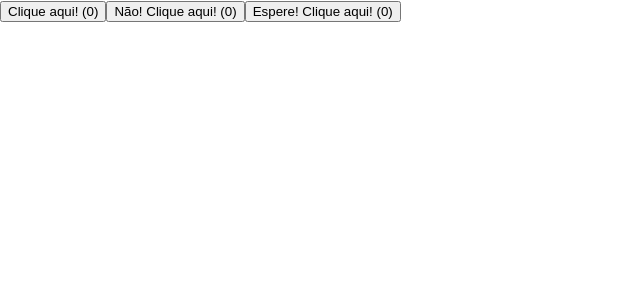
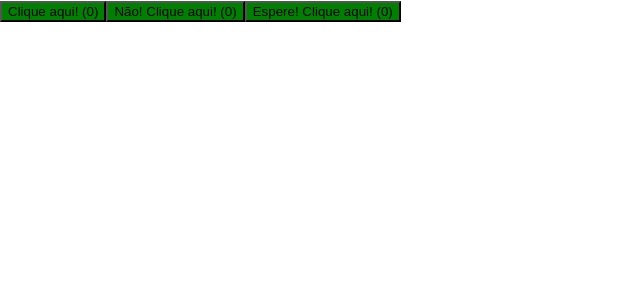
Before and after one commit to julianesilvac75/exercicios-trybe, a React (Create React App) app in the folder front-end/bloco-11-componentes-com-estado-eventos-e-formularios-com-react/dia-1-componentes-com-estado-e-eventos/fancy-buttons/: page / in a window 1280 px wide. Shown: the top 300 px of the page, without its empty margins (0-640 px from the left). Built offline with nearby package versions, Linux system fonts and the light colour scheme.

Commit message:
feat: exercicios de fixacao 8 e 9 - fancy-buttons

```diff
--- a/front-end/bloco-11-componentes-com-estado-eventos-e-formularios-com-react/dia-1-componentes-com-estado-e-eventos/fancy-buttons/src/Button.js
+++ b/front-end/bloco-11-componentes-com-estado-eventos-e-formularios-com-react/dia-1-componentes-com-estado-e-eventos/fancy-buttons/src/Button.js
@@ -9,21 +9,29 @@ class Button extends Component {
         }
     }
 
-    handleClick() {
+    handleClick(event) {
         this.setState((previousState, _props) => ({
             buttonClicks: previousState.buttonClicks + 1
         }));
 
         const { consoleText } = this.props;
+        const backgroundColor = window.getComputedStyle(event.target).getPropertyValue('background-color');
 
         console.log(consoleText);
+        console.log(backgroundColor);
     }
 
     render() {
         const { buttonText } = this.props;
+        const { buttonClicks } = this.state;
 
         return(
-            <button onClick={this.handleClick}>{buttonText} ({this.state.buttonClicks})</button>
+            <button style={ {
+                background: buttonClicks % 2 === 0 ? 'green' : 'white'}}
+                onClick={this.handleClick}
+            >
+                {buttonText} ({buttonClicks})
+            </button>
         );
     }
 }
```
